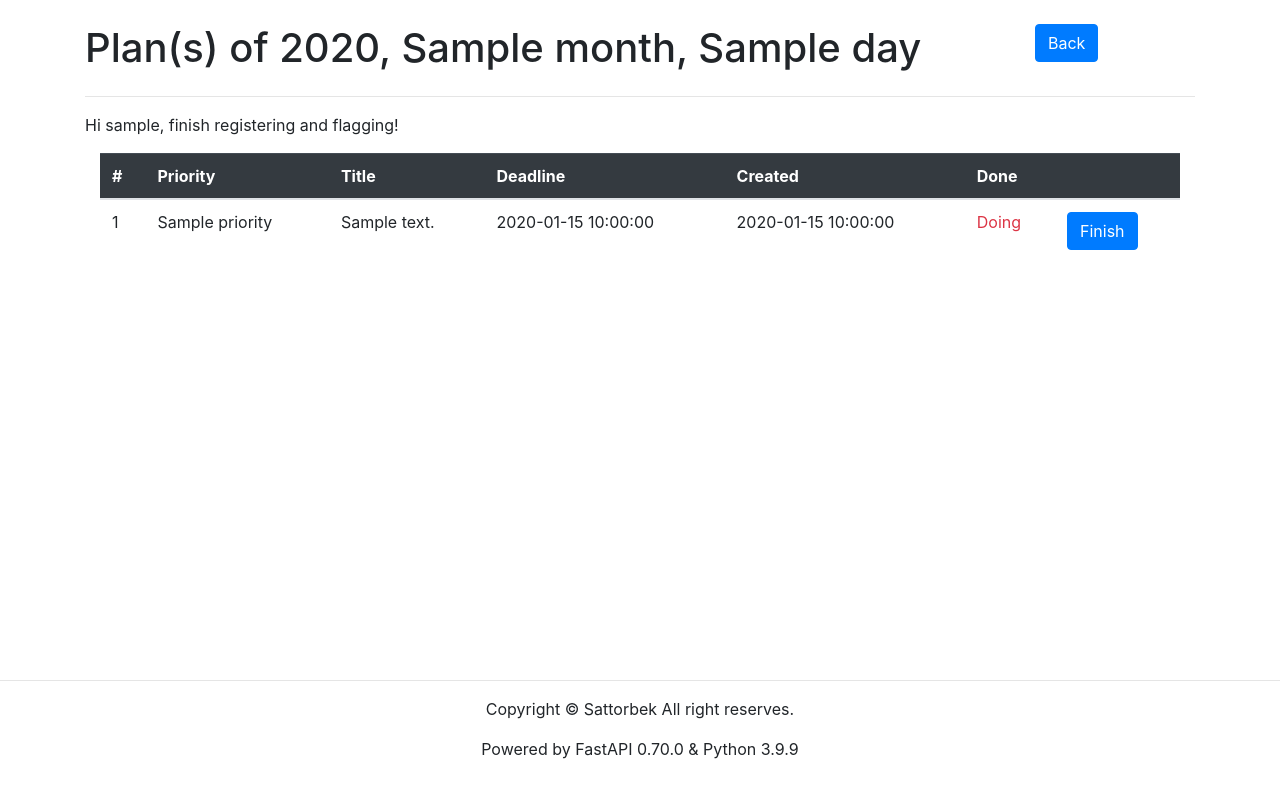
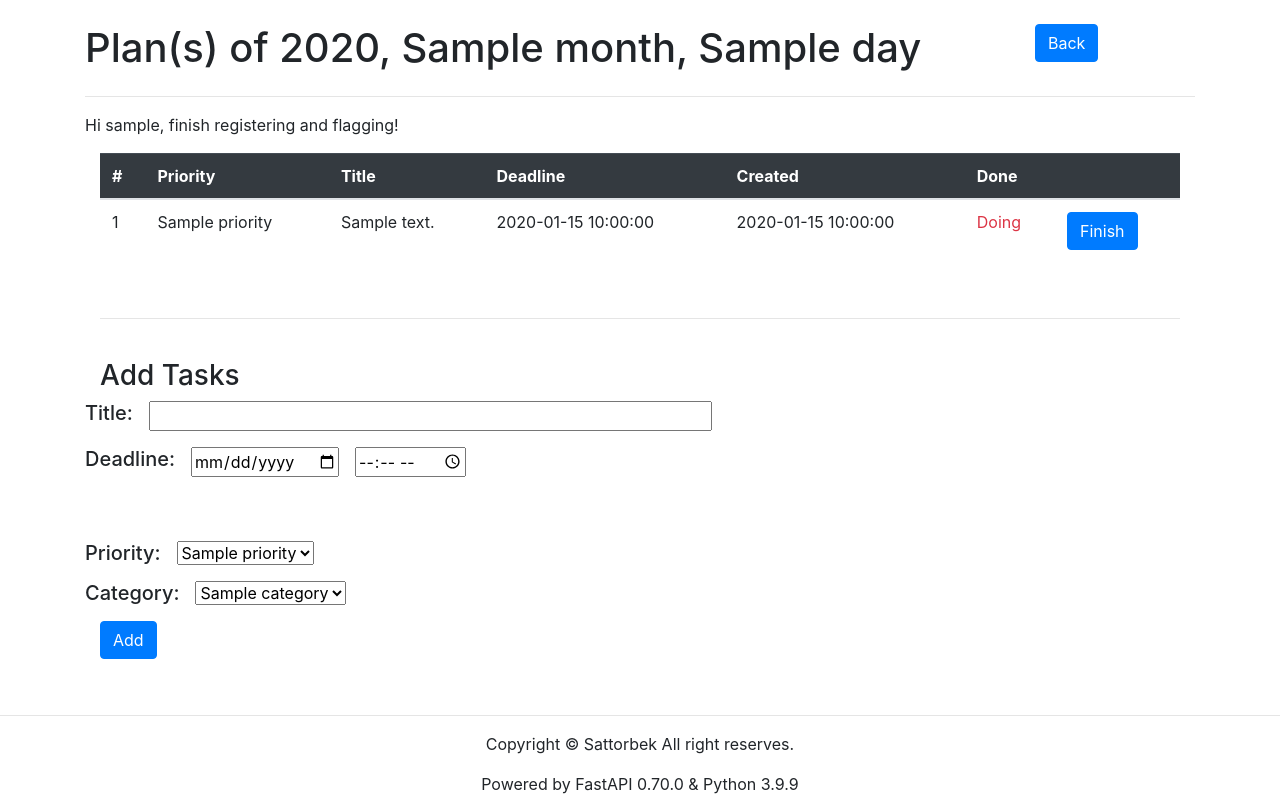
Before and after one commit to Sattor-Bek/api-to-do, a FastAPI app: template templates/detail.html in a window 1280 px wide. Before the commit the page ends 759 px from the top, so only its background shows below. Run offline with FastAPI, Linux system fonts and the light colour scheme; the template is opened without the code that fills it: most values are stand-ins (such as "Sample title", 1, 10 or a date in 2020); parts of the project's set-up code (start-up, migrations or seed data) failed here and were passed over; some libraries are stand-ins or nearby versions.

Commit message:
a user can create a new task

```diff
--- a/router.py
+++ b/router.py
@@ -3,4 +3,5 @@ app.add_api_route('/', index)
 app.add_api_route('/admin', admin)
 app.add_api_route('/register', register, methods=['GET', 'POST'])
 app.add_api_route('/todo/{username}/{year}/{month}/{day}', detail, methods=['GET', 'POST'])
-app.add_api_route('/done/?id={id}', done, methods=['POST'])
+app.add_api_route('/done', done, methods=['POST'])
+app.add_api_route('/add', add, methods=['GET', 'POST'])
--- a/templates/detail.html
+++ b/templates/detail.html
@@ -26,7 +26,7 @@
         </thead>
         <tbody>
         {% for task in tasks %}
-        <form action="/done/?id={{task.id}}" method="POST">
+        <form action="/done" method="POST">
             <tr>
                 <td>{{ task['id'] }}</td>
                 <td>{{ task['priority'] }}</td>
@@ -38,14 +38,14 @@
                     <div class="text-success">Done</div>
                 </td>
                 <td>
-                    <button class="btn btn-primary">Redo</button>
+                    <button class="btn btn-primary" type="submit" name="task_id" value="{{task.id}}">Redo</button>
                 </td>
                 {% else %}
                 <td>
                     <div class="text-danger">Doing</div>
                 </td>
                 <td>
-                    <button class="btn btn-primary" type="submit">Finish</button>
+                    <button class="btn btn-primary" type="submit" name="task_id" value="{{task.id}}">Finish</button>
                 </td>
                 {% endif %}
             </tr>
@@ -54,5 +54,42 @@
         </tbody>
     </table>
     <br>
+    <hr>
+    <br>
+    <h3>Add Tasks</h3>
+    <form action="/add" method="post">
+        <div class="row">
+            <h5>Title: </h5>
+            <p class="pl-3"><input type="text" size="50" maxlength="200" name="content"></p>
+        </div>
+        <div class="row">
+            <h5>Deadline: </h5>
+            <p class="pl-3"><input type="date" name="date" value="{{year}}-{{month}}-{{day}}"></p>
+            <p class="pl-3"><input type="time" name="time"></p>
+        </div>
+        <br>
+        <br>
+        <div class="row">
+            <h5>Priority: </h5>
+            <p class="pl-3">
+                <select name="priority">
+                    {% for priority in priorities %}
+                    <option value="{{priority}}">{{priority}}</option>
+                    {% endfor %}
+                </select>
+            </p>
+        </div>
+        <div class="row">
+            <h5>Category: </h5>
+            <p class="pl-3">
+                <select name="category">
+                    {% for category in categories %}
+                    <option value="{{category}}">{{category}}</option>
+                    {% endfor %}
+                </select>
+            </p>
+        </div>
+        <button type="submit" class="btn btn-primary">Add</button>
+    </form>
 </div>
 {% endblock %}
```
Also changed, not shown: controllers.py (+51 -18 lines).
